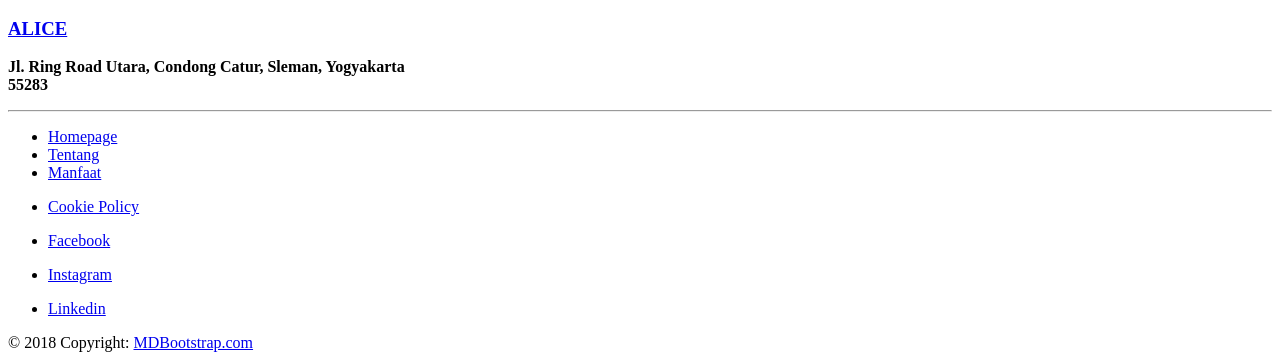
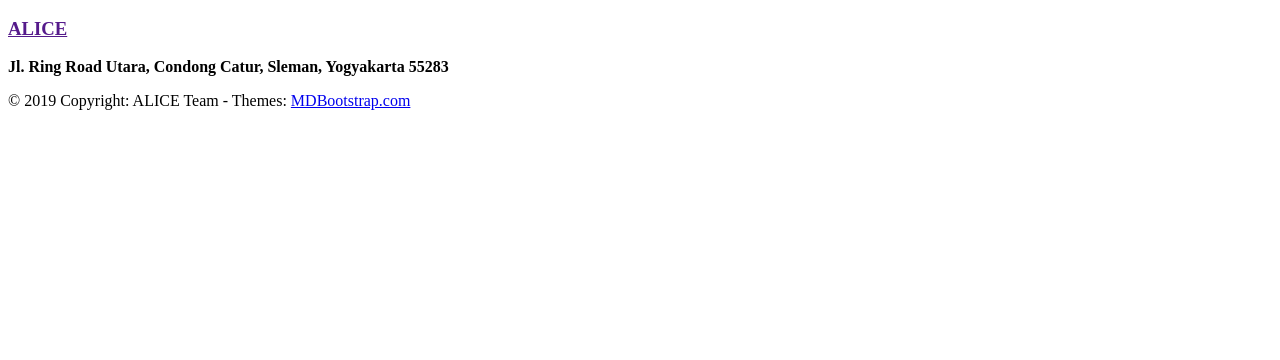
Before and after one commit to rizkychi/alice, a PHP site: page /page/landing.php in a window 1280 px wide. Shown: the part 2156-2516 px from the top of the page. After the commit the page ends 2266 px from the top, so only its background shows below. Run offline with PHP 8.4, Linux system fonts and the light colour scheme.

Commit message:
fix landing, fix avatar

```diff
--- a/index.php
+++ b/index.php
@@ -302,6 +302,12 @@
                                             </a>
                                         </div>
                                     <?php
+                                } if ($n_notif == 0) {
+                                    ?>
+                                        <div class="text-center">
+                                            Tidak ada pemberitahuan
+                                        </div>
+                                    <?php
                                 }
                             ?>
                         </div>
--- a/page/class.php
+++ b/page/class.php
@@ -408,7 +408,7 @@
                                                 <div class="d-flex p-2 align-items-start">
                                                     <div class="flex-shrink-1 mr-3">
                                                         <div class="view overlay">
-                                                            <img src="img/alice-img/avatar.png" class="rounded-circle img-fluid alice-avatar"
+                                                            <img src="img/alice-img/<?php echo $result['user_photo'];?>" class="rounded-circle img-fluid alice-avatar"
                                                                 alt="Avatar">
                                                         </div>
                                                     </div>
--- a/page/forum-post.php
+++ b/page/forum-post.php
@@ -124,7 +124,7 @@
                             <div class="d-flex p-2 align-items-start">
                                 <div class="flex-shrink-1 mr-3">
                                     <div class="view overlay">
-                                        <img src="img/alice-img/avatar.png" class="rounded-circle img-fluid alice-avatar"
+                                        <img src="img/alice-img/<?php echo $row['user_photo'];?>.png" class="rounded-circle img-fluid alice-avatar"
                                             alt="Avatar">
                                         <a>
                                             <div class="mask rgba-white-slight"></div>
--- a/page/landing.php
+++ b/page/landing.php
@@ -340,103 +340,25 @@
   <footer class="page-footer font-small pt-4 dark-grey-text">
 
     <!-- Footer Links -->
-    <div class="container text-center text-md-left">
+    <div class="container text-center">
 
       <!-- Grid row -->
       <div class="row">
 
         <!-- Grid column -->
-        <div class="col-md-2 mt-md-0 mt-3">
+        <div class="col-md-12 mt-md-0 mt-3">
 
           <h3 class="mb-3">
-            <a class="brand purple-pastel" href="#">
+            <a class="brand purple-pastel" href="">
               <strong>ALICE<br><span class="font-weight-bold"></span><span class="font-weight-bold pink-pastel"></span>
               </strong>
             </a>
           </h3>
 
-          <p class="mb-1"><strong>Jl. Ring Road Utara, Condong Catur, Sleman, Yogyakarta<br>
-          55283</strong></p>
+          <p class="mb-1"><strong>Jl. Ring Road Utara, Condong Catur, Sleman, Yogyakarta 55283</strong></p>
 
         </div>
         <!-- Grid column -->
-
-        <hr class="clearfix w-100 d-md-none pb-3">
-
-        <!-- Grid column -->
-        <div class="col-md-2 col-lg-1 mb-md-0 mb-3">
-
-          <!-- Links -->
-          <ul class="list-unstyled">
-            <li>
-              <a class="dark-grey-text" href="#!">Homepage</a>
-            </li>
-            <li>
-              <a class="dark-grey-text" href="#!">Tentang</a>
-            </li>
-            <li>
-              <a class="dark-grey-text" href="#!">Manfaat</a>
-            </li>
-          </ul>
-
-        </div>
-        <!-- Grid column -->
-
-
-        <!-- Grid column -->
-        <div class="col-md-1 mb-md-0 mb-3">
-
-          <!-- Links -->
-          <ul class="list-unstyled">
-            <li>
-              <a class="dark-grey-text" href="#!">Cookie Policy</a>
-            </li>
-          </ul>
-
-        </div>
-        <!-- Grid column -->
-
-        <!-- Grid column -->
-        <div class="col-md-2 col-lg-1 mb-md-0 mb-3">
-
-          <!-- Links -->
-          <ul class="list-unstyled">
-            <li>
-              <a class="dark-grey-text" href="#!">Facebook</a>
-            </li>
-          </ul>
-
-        </div>
-        <!-- Grid column -->
-
-        <!-- Grid column -->
-        <div class="col-md-2 col-lg-1 mb-md-0 mb-3">
-
-          <!-- Links -->
-          <ul class="list-unstyled">
-            <li>
-              <a class="dark-grey-text" href="#!">Instagram</a>
-            </li>
-          </ul>
-
-        </div>
-        <!-- Grid column -->
-
-        <!-- Grid column -->
-        <div class="col-md-2 col-lg-1 mb-md-0 mb-3">
-
-          <!-- Links -->
-          <ul class="list-unstyled">
-            <li>
-              <a class="dark-grey-text" href="#!">Linkedin</a>
-            </li>
-          </ul>
-
-        </div>
-        <!-- Grid column -->
-
-        <!-- Grid column -->
-        <div class="col-md-12 col-lg-4 my-lg-0 my-4">
 
 
 
@@ -451,7 +373,7 @@
     <!-- Footer Links -->
 
     <!-- Copyright -->
-    <div class="footer-copyright text-center py-3 dark-grey-text">© 2018 Copyright:
-      <a class="text-black-50" href="https://mdbootstrap.com/education/bootstrap/"> MDBootstrap.com</a>
+    <div class="footer-copyright text-center py-3 dark-grey-text">© 2019 Copyright: ALICE Team -
+      Themes: <a class="text-black-50" href="https://mdbootstrap.com/education/bootstrap/"> MDBootstrap.com</a>
     </div>
     <!-- Copyright -->
--- a/page/profile.php
+++ b/page/profile.php
@@ -19,7 +19,7 @@
       <div class="col-md-12 mt-5">
 
         <div class="avatar mx-auto">
-          <img src="img/alice-img/avatar.png" class="img-fluid rounded-circle z-depth-1" style="width:100px;height:100px;" alt="Avatar">
+          <img src="img/alice-img/<?php echo $data['user_photo'];?>" class="img-fluid rounded-circle z-depth-1" style="width:100px;height:100px;" alt="Avatar">
         </div>
         <h3 class="my-3 font-weight-bold">
           <strong>
```
Also changed, not shown: page/forum.php (+4 -4 lines).
